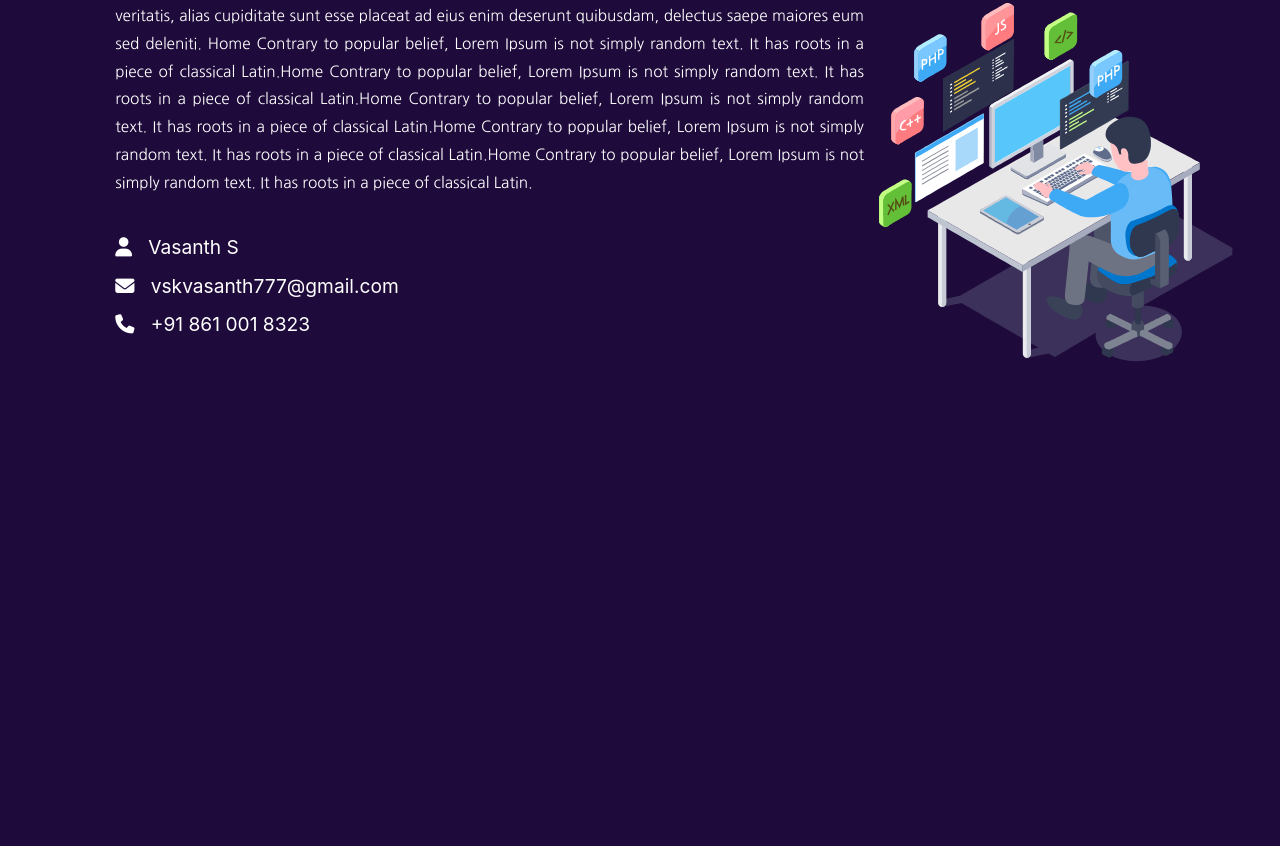
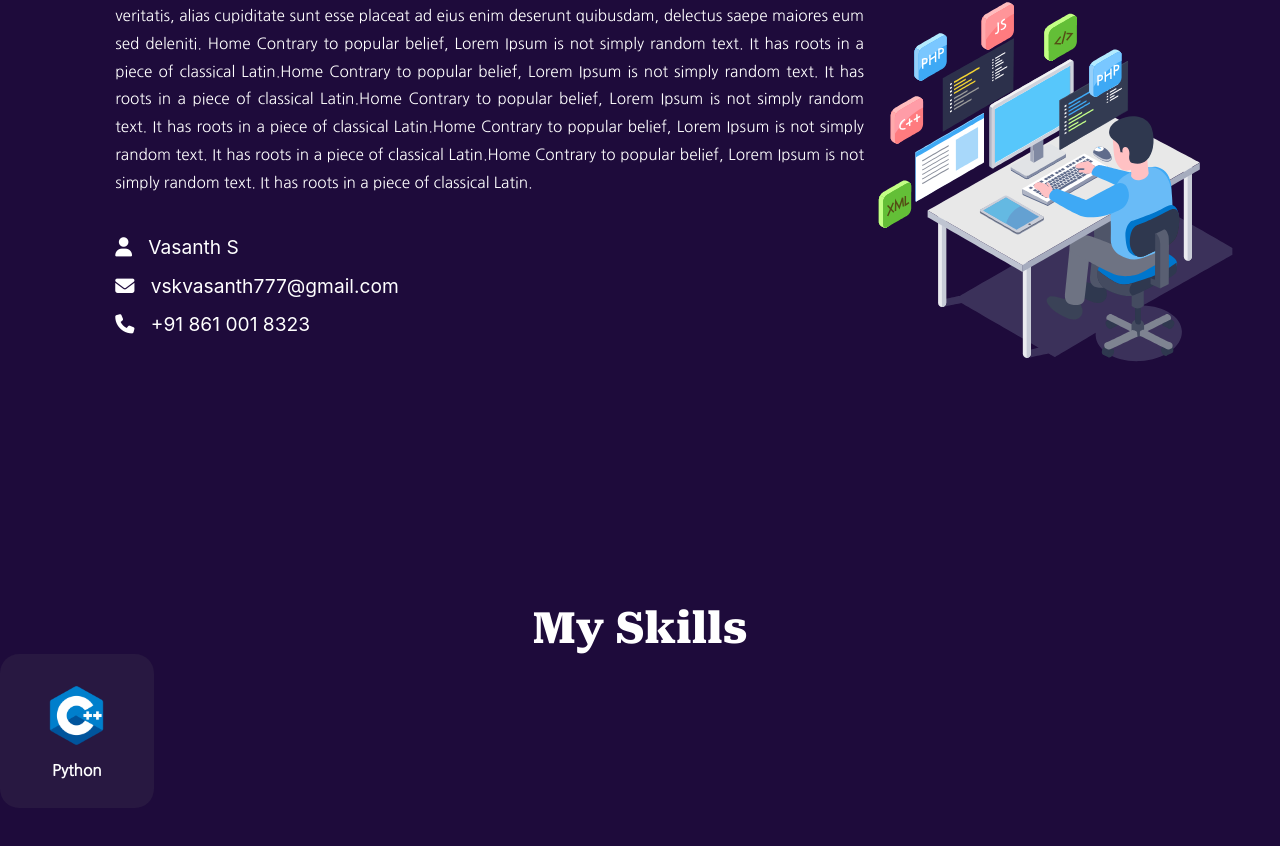
Before and after one commit to vskvasanth77/portfolio, a React (Create React App) app: page / in a window 1280 px wide. Shown: the part 952-1798 px from the top of the page. Before the commit the page ends 1555 px from the top, so only its background shows below. Built offline with nearby package versions, Linux system fonts and the light colour scheme.

Commit message:
working on with CardSkill section and completed for one card

```diff
--- a/src/App.js
+++ b/src/App.js
@@ -2,6 +2,7 @@ import "./App.css";
 import About from "./Components/About";
 import Home from "./Components/Home";
 import Nav from "./Components/Nav";
+import Skills from "./Components/Skills";
 
 function App() {
   return (
@@ -9,6 +10,7 @@ function App() {
       <Nav />
       <Home />
       <About />
+      <Skills />
     </div>
   );
 }
--- /dev/null
+++ b/src/Components/CardSkill.js
@@ -0,0 +1,22 @@
+import React from "react";
+import "../styles/CardSkill.css";
+import python from "../Images/skill/pngwing.com (6).png";
+
+const CardSkill = () => {
+  return (
+    <>
+      <div className="card_bg">
+        <div className="card_handler">
+          <img
+            className="card_img"
+            src={python}
+            alt="falied to load check skills section"
+          />
+          <h3 className="card_text">Python</h3>
+        </div>
+      </div>
+    </>
+  );
+};
+
+export default CardSkill;
--- /dev/null
+++ b/src/Components/Skills.js
@@ -0,0 +1,18 @@
+import React from "react";
+import "../styles/Skills.css";
+import CardSkill from "./CardSkill";
+
+const Skills = () => {
+  return (
+    <>
+      <div className="skill_container">
+        <h1 className="skill_header">My Skills</h1>
+        <div className="skill_content">
+          <CardSkill />
+        </div>
+      </div>
+    </>
+  );
+};
+
+export default Skills;
--- /dev/null
+++ b/src/styles/CardSkill.css
@@ -0,0 +1,29 @@
+.card_bg {
+  background-color: #281841;
+  width: 16rem;
+  height: 16rem;
+
+  border-radius: 2rem;
+  cursor: pointer;
+  position: relative;
+}
+.card_handler {
+  display: flex;
+  flex-direction: column;
+  align-items: center;
+}
+.card_img {
+  width: 7rem;
+  height: 7rem;
+  position: absolute;
+  top: 18%;
+}
+.card_text {
+  font-size: 1.6rem;
+  font-family: "Nanum Gothic", sans-serif;
+  font-weight: 600;
+  text-align: center;
+  position: absolute;
+
+  bottom: 18%;
+}
--- /dev/null
+++ b/src/styles/Skills.css
@@ -0,0 +1,8 @@
+.skill_container {
+  height: 90vh;
+}
+.skill_header {
+  font-family: "Roboto Serif", serif;
+  font-size: 4.5rem;
+  text-align: center;
+}
```
Also changed, not shown: src/Images/skill/Python Logo.png (added), src/Images/skill/pngwing.com (6).png (added).
